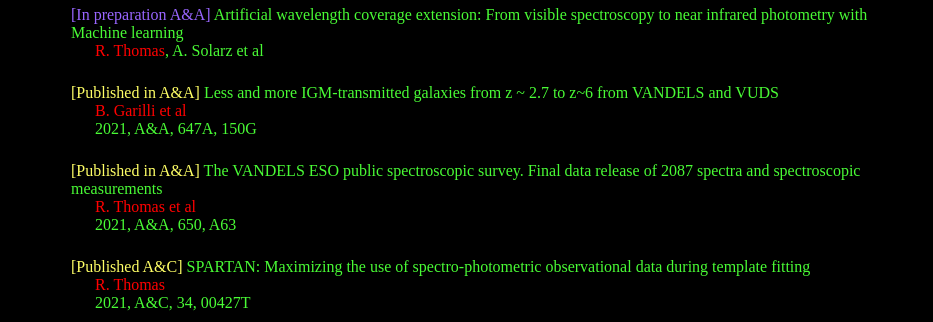
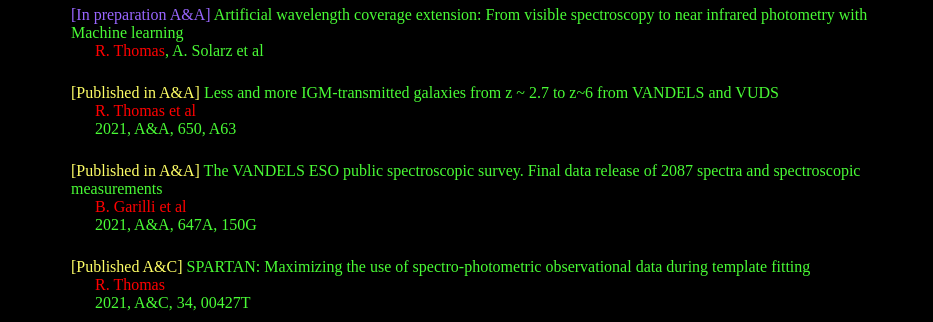
Before and after one commit to astrom-tom/astrom-tom.github.io, a Jekyll site: the page built from Papers/index.html, in a window 1280 px wide and 900 px high. Shown: the part 159-481 px from the top of the window, without its empty margins (161-1094 px from the left). Built offline with Jekyll 4.4.1, drawn with Linux system fonts in a browser that asks for light colours.

Commit message:
index.html

```diff
--- a/Papers/index.html
+++ b/Papers/index.html
@@ -15,13 +15,13 @@
      &nbsp;&nbsp;&nbsp;&nbsp;&nbsp; <span class='me'> R. Thomas</span>, A. Solarz et al</p> </dd>
 
   <dd> <span class='acc'>[Published in A&A]</span> Less and more IGM-transmitted galaxies from z ~ 2.7 to z~6 from VANDELS and VUDS <br>
-	  &nbsp;&nbsp;&nbsp;&nbsp;&nbsp; <span class='me'>B. Garilli et al</span> <br>
-     &nbsp;&nbsp;&nbsp;&nbsp;&nbsp; 2021, A&A, 647A, 150G</p>
+	  &nbsp;&nbsp;&nbsp;&nbsp;&nbsp; <span class='me'>R. Thomas et al</span> <br>
+     	  &nbsp;&nbsp;&nbsp;&nbsp;&nbsp; 2021, A&A, 650, A63  </p>
 
 
   <dd> <span class='acc'>[Published in A&A]</span>  The VANDELS ESO public spectroscopic survey. Final data release of 2087 spectra and spectroscopic measurements <br>
-	  &nbsp;&nbsp;&nbsp;&nbsp;&nbsp; <span class='me'>R. Thomas et al</span> <br>
-     &nbsp;&nbsp;&nbsp;&nbsp;&nbsp; 2021, A&A, 650, A63  </p>
+	  &nbsp;&nbsp;&nbsp;&nbsp;&nbsp; <span class='me'>B. Garilli et al</span> <br>
+     &nbsp;&nbsp;&nbsp;&nbsp;&nbsp; 2021, A&A, 647A, 150G</p>
 
 
   <dd> <span class='acc'>[Published A&C]</span> SPARTAN: Maximizing the use of spectro-photometric observational data during template fitting <br>
```
